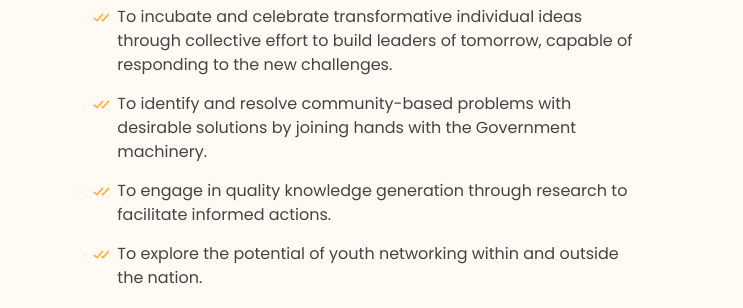
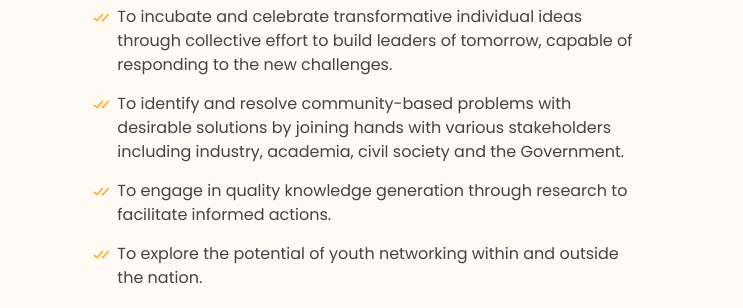
Before and after one commit to Kites-Foundation/internship-project, a plain HTML site: page index.html in a window 1280 px wide. Shown: the part 1017-1325 px from the top of the page, 537-1280 px from the left. Drawn offline with Linux system fonts and the light colour scheme.

Commit message:
update contents in home page

```diff
--- a/index.html
+++ b/index.html
@@ -428,7 +428,9 @@
                 <li><i class="bx bx-check-double"></i> To incubate and celebrate transformative individual ideas through collective effort to
                   build leaders of tomorrow, capable of responding to the new challenges.
                   </li>
-                <li><i class="bx bx-check-double"></i>To identify and resolve community-based problems with desirable solutions by joining hands with the Government machinery.</li>
+                <li><i class="bx bx-check-double"></i>To identify and resolve community-based problems with desirable
+                  solutions by joining hands with various stakeholders including industry, academia, civil society and
+                  the Government.</li>
                 <li><i class="bx bx-check-double"></i>
                   To engage in quality knowledge generation through research to facilitate informed actions.
                   </li>
```
